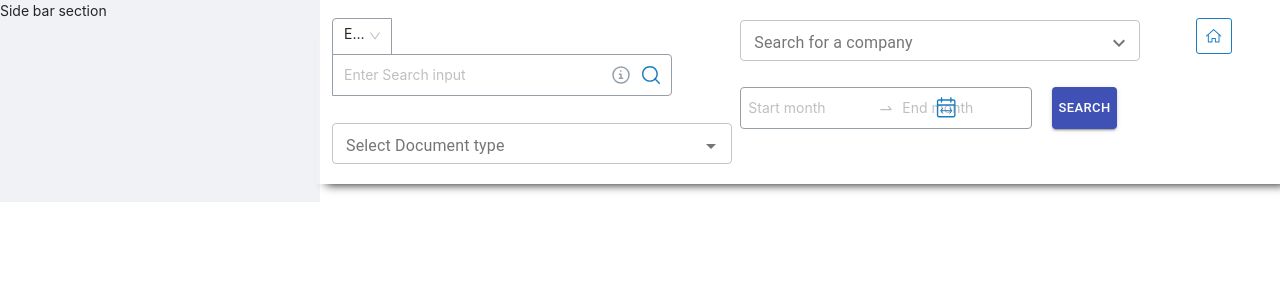
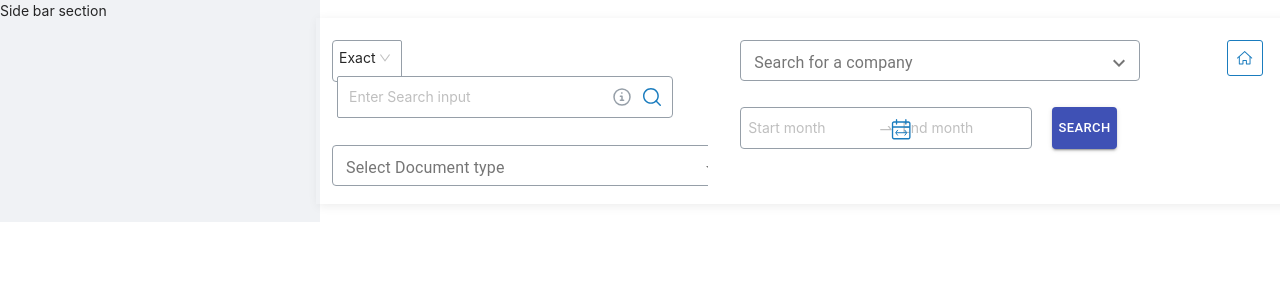
Before and after one commit to csudani7/ui-components-app, a React (Create React App) app: page / in a window 1280 px wide. Shown: the top 300 px of the page. Built offline with nearby package versions, Linux system fonts and the light colour scheme.

Commit message:
Task/fix UI bugs (#2)
* fixed ui issues

* set home button white on hover

```diff
--- a/src/components/DatePickerComponent/DatePicker.css
+++ b/src/components/DatePickerComponent/DatePicker.css
@@ -19,7 +19,7 @@ hr {
 .ant-dropdown-trigger {
   padding: 7px;
   position: absolute;
-  right: 170px;
+  right: 215px;
   top: 72px;
 }
 .root-date-picker {
--- a/src/components/DocumentTypeSelect/index.jsx
+++ b/src/components/DocumentTypeSelect/index.jsx
@@ -16,7 +16,7 @@ export default function DocumentTypeSelect() {
   };
 
   return (
-    <div style={{ paddingTop: "32px" }}>
+    <div style={{ paddingTop: "32px", overflow: 'hidden' }}>
       <Autocomplete
         multiple
         limitTags={5}
@@ -25,6 +25,7 @@ export default function DocumentTypeSelect() {
         disableCloseOnSelect
         getOptionLabel={(option) => option.ticker}
         dropdown
+        disableClearable
         renderOption={(option, { selected }) => (
           <>
           <div className='innerOptions'>
@@ -36,7 +37,7 @@ export default function DocumentTypeSelect() {
             />
             {option.name}
             <div>
-            <hr />
+            <hr style={{width: '300%'}} />
             </div>
             </div>
           </>
--- a/src/components/SearchInputBox/SearchInputBox.css
+++ b/src/components/SearchInputBox/SearchInputBox.css
@@ -35,9 +35,42 @@ hr {
   border: 1px solid #969fa8 !important;
   border-top-left-radius: 4px !important;
   border-bottom-left-radius: 4px !important;
+  /* width: 80px!important; */
+  padding: 2px 6px!important;
 }
 .ant-input-affix-wrapper {
   border: 1px solid #969fa8 !important;
   border-top-right-radius: 4px !important;
   border-bottom-right-radius: 4px !important;
 }
+
+.MuiOutlinedInput-notchedOutline{
+  border: 1px solid #969FA8!important;
+  box-sizing: border-box!important;
+  border-radius: 4px!important;
+}
+
+.ant-select, .ant-select-single,.ant-select-show-arrow{
+  width: 70px!important;
+}
+
+.ant-input-number-handler-wrap .ant-input-number-handler {
+  height: 40%;
+}
+
+.ant-input-number .ant-input-number-handler-wrap {
+  opacity: 1;
+}
+
+.ant-input-number-handler-wrap {
+  top: 1px!important;
+  right: 1px!important;
+  width: 20px!important;
+  height: 93%!important;
+}
+.ant-input-number-input {
+  padding: 0 5px!important;
+}
+.ant-input-number-handler-wrap .ant-input-number-handler {
+  height: 49%!important;
+}
--- a/src/components/SearchInputBox/index.jsx
+++ b/src/components/SearchInputBox/index.jsx
@@ -71,7 +71,8 @@ export default function SearchInputBox() {
 
   return (
     <>
-      <InputGroup compact>
+      <InputGroup compact >
+        <div>
         <Select value={value}>
           <Radio.Group onChange={handleDataChange}>
             <Radio style={{ padding: "6px" }} value='Exact' checked={value==='Exact'}>
@@ -86,7 +87,7 @@ export default function SearchInputBox() {
                   min={1}
                   max={20}
                   defaultValue={3}
-                  style={{ width: "41px", height: "23px" }}
+                  style={{ width: "50px", height: "23px", padding: '0%', border:'none' }}
                 />{" "}
                 <span style={{ fontSize: "12px" }}>Words</span>
               </div>
@@ -101,11 +102,16 @@ export default function SearchInputBox() {
             </Checkbox>
           </Radio.Group>
         </Select>
+        </div>
+
+
+        <div>
         <Input
-          style={{ width: "340px", height: "42px" }}
+          style={{ width: "336px", height: "42px", marginLeft: '5px'}}
           suffix={comboSuffix}
           placeholder="Enter Search input"
         />
+        </div>
       </InputGroup>
     </>
   );
--- a/src/components/SelectCompanyBox/index.jsx
+++ b/src/components/SelectCompanyBox/index.jsx
@@ -44,7 +44,7 @@ export default function SelectCompanyBox() {
   };
 
   return (
-    <div style={{ paddingTop: "7px" }}>
+    <div style={{ paddingTop: "5px" }}>
       <Autocomplete
         id="SelectCompanyBox"
         multiple
--- a/src/components/TopBarHeader.css
+++ b/src/components/TopBarHeader.css
@@ -1,4 +1,11 @@
 .headerBox {
-    box-shadow: 0 10px 10px -10px #000000;
-    padding-bottom: 20px;
+    box-shadow: 2px 2px 10px rgba(0, 0, 0, 0.08);
+    padding-bottom: 18px;
+    padding-top: 22px;
 }
+.homeIcon:hover {
+    background-color: #1A7CBE;
+}
+.homeIcon:hover>path{
+    fill: white;
+}
--- a/src/components/TopBarHeader.jsx
+++ b/src/components/TopBarHeader.jsx
@@ -6,27 +6,21 @@ import DatePickerComponent from "./DatePickerComponent";
 import SelectCompanyBox from "./SelectCompanyBox";
 import "./TopBarHeader.css";
 
+
+
 const homeIcon = (
-  <svg
-    width="36"
-    height="36"
-    viewBox="0 0 36 36"
-    fill="none"
-    xmlns="http://www.w3.org/2000/svg"
-  >
-    <rect x="0.5" y="0.5" width="35" height="35" rx="2.5" stroke="#1A7CBE" />
-    <path
-      d="M22.5556 16.4414V23.5394H19.8755V20.4696C19.8755 20.2004 19.6574 19.9823 19.3883 19.9823H15.9611C15.6919 19.9823 15.4738 20.2005 15.4738 20.4696V23.5394H12.81V16.4414H11.8354V24.0267C11.8354 24.2959 12.0536 24.514 12.3227 24.514H15.9611C16.2302 24.514 16.4484 24.2958 16.4484 24.0267V20.9569H18.901V24.0267C18.901 24.2959 19.1191 24.514 19.3883 24.514H23.0429C23.312 24.514 23.5301 24.2959 23.5301 24.0267V16.4414H22.5556Z"
-      fill="#1A7CBE"
-    />
-    <path
-      d="M25.0813 17.7423L18.0157 11.1315C17.8298 10.9572 17.5406 10.9561 17.353 11.1284L10.1576 17.7392C9.95941 17.9213 9.9464 18.2294 10.1285 18.4276C10.2245 18.5323 10.3557 18.5853 10.4874 18.5853C10.6052 18.5853 10.7235 18.5427 10.817 18.4568L17.6798 12.1517L24.4155 18.4539C24.6124 18.6379 24.9203 18.6274 25.1042 18.431C25.2879 18.2344 25.2778 17.9261 25.0813 17.7423Z"
-      fill="#1A7CBE"
-    />
-  </svg>
-);
+  <svg width="36" height="36" viewBox="0 0 36 36" fill="none" xmlns="http://www.w3.org/2000/svg" className="homeIcon" >
+<rect x="0.5" y="0.5" width="35" height="35" rx="2.5" stroke="#1A7CBE"/>
+<path d="M22.5556 16.4414V23.5394H19.8755V20.4696C19.8755 20.2004 19.6574 19.9823 19.3883 19.9823H15.9611C15.6919 19.9823 15.4738 20.2005 15.4738 20.4696V23.5394H12.81V16.4414H11.8354V24.0267C11.8354 24.2959 12.0536 24.514 12.3227 24.514H15.9611C16.2302 24.514 16.4484 24.2958 16.4484 24.0267V20.9569H18.901V24.0267C18.901 24.2959 19.1191 24.514 19.3883 24.514H23.0429C23.312 24.514 23.5301 24.2959 23.5301 24.0267V16.4414H22.5556Z" fill="#1A7CBE"/>
+<path d="M25.0813 17.7423L18.0157 11.1315C17.8298 10.9572 17.5406 10.9561 17.353 11.1284L10.1576 17.7392C9.95941 17.9213 9.9464 18.2294 10.1285 18.4276C10.2245 18.5323 10.3557 18.5853 10.4874 18.5853C10.6052 18.5853 10.7235 18.5427 10.817 18.4568L17.6798 12.1517L24.4155 18.4539C24.6124 18.6379 24.9203 18.6274 25.1042 18.431C25.2879 18.2344 25.2778 17.9261 25.0813 17.7423Z" fill="#1A7CBE"/>
+</svg>
+)
+
+
 
 export default function TopBarHeader() {
+
+
   return (
     <>
       <Row gutter={[32, 32]} className="headerBox">
@@ -39,8 +33,8 @@ export default function TopBarHeader() {
           <SelectCompanyBox />
           <DatePickerComponent />
         </Col>
-        <Col span={4} style={{ display: "flex", justifyContent: "center" }}>
-          {homeIcon}
+        <Col span={2} style={{marginLeft: '8%'}}>
+        {homeIcon}
         </Col>
       </Row>
     </>
```
Also changed, not shown: src/components/DocumentTypeSelect/DocumentTypeSelect.css (+36 -0 lines).
